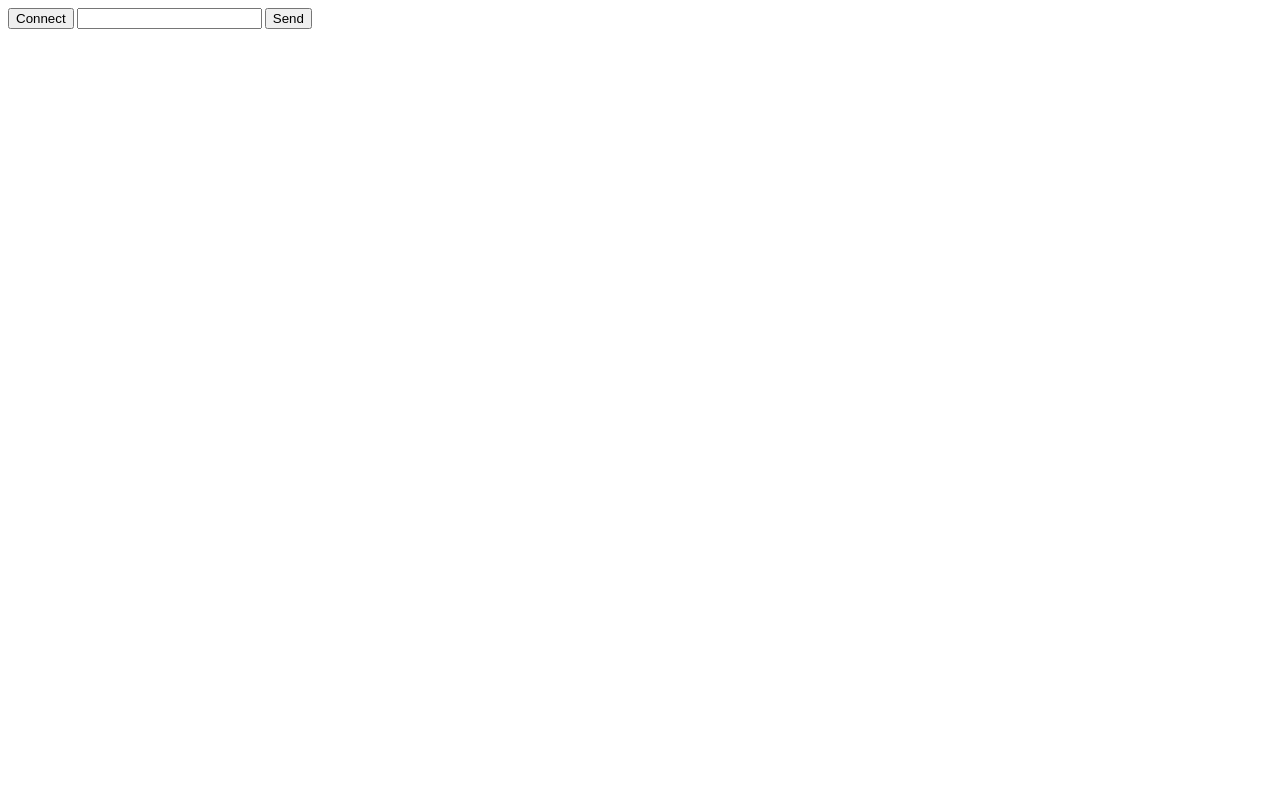
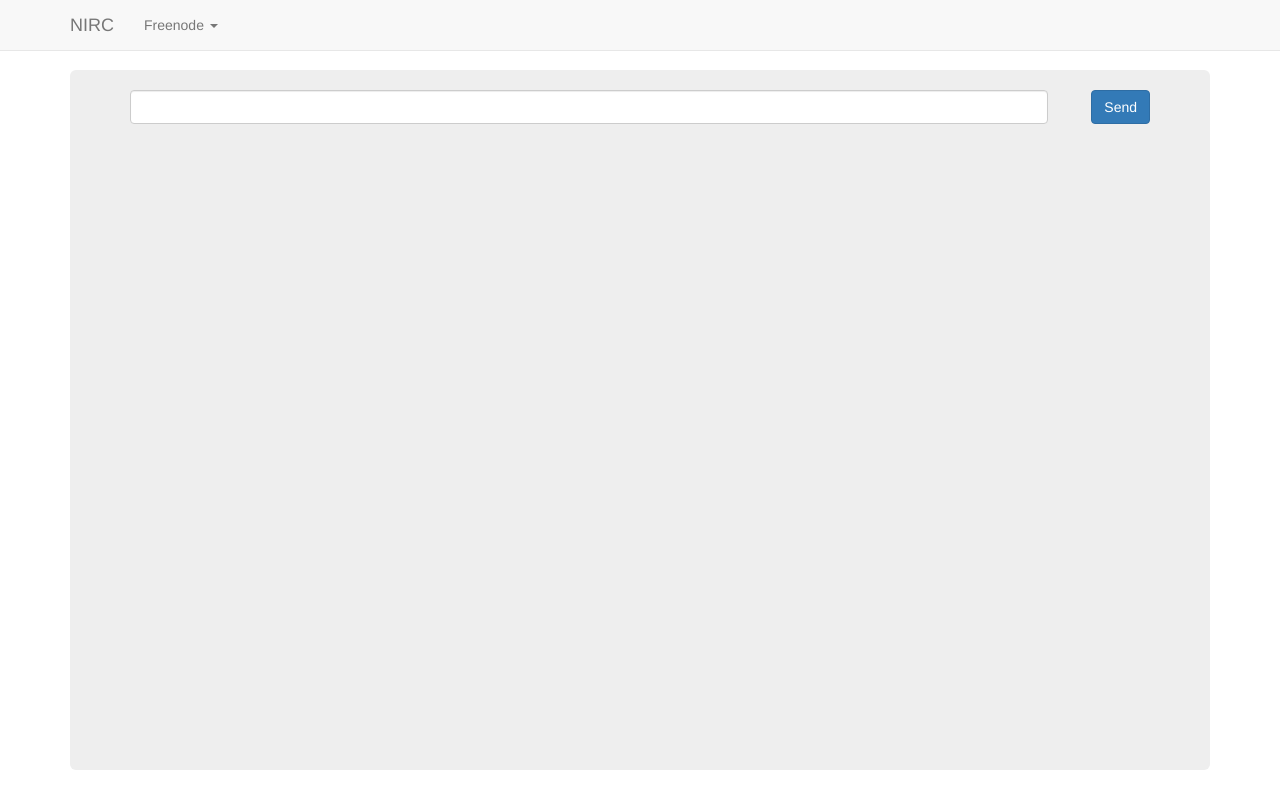
Before and after one commit to RolfKoenders/nirc, a website: page public/index.html in a window 1280 px wide. Drawn offline with nearby package versions, Linux system fonts and the light colour scheme.

Commit message:
Added some simple bootstrap theme to work with.

```diff
--- a/public/index.html
+++ b/public/index.html
@@ -2,23 +2,64 @@
 <html>
     <head>
         <title>NIRC - Stream messages test</title>
+        <link rel="stylesheet" href="https://maxcdn.bootstrapcdn.com/bootstrap/3.2.0/css/bootstrap.min.css">
         <style>
-            body { font-family: 'Arial'; font-size: 11px; }
-            #messages { list-style-type: none; }
+            body {
+                padding-top: 70px;
+            }
+            .container .jumbotron {
+                height: 700px;
+                padding-top: 10px;
+                padding-bottom: 10px;
+            }
+            #messages { list-style-type: none; overflow-y: scroll; }
+            #message { display: inline-block; width: 90%; }
+            #send-btn { display: inline-block; float: right; }
         </style>
         <script src="//cdnjs.cloudflare.com/ajax/libs/jquery/2.1.1/jquery.js"></script>
+        <script src="https://maxcdn.bootstrapcdn.com/bootstrap/3.2.0/js/bootstrap.min.js"></script>
         <script src="scripts.js"></script>
     </head>
+
 <body>
 
-    <button id="connect-btn">Connect</button>
-    <input type="text" width="500px" id="message">
-    <button id="send-btn">Send</button>
+    <!-- Fixed navbar -->
+    <div class="navbar navbar-default navbar-fixed-top" role="navigation">
+      <div class="container">
+        <div class="navbar-header">
+          <button type="button" class="navbar-toggle collapsed" data-toggle="collapse" data-target=".navbar-collapse">
+            <span class="sr-only">Toggle navigation</span>
+            <span class="icon-bar"></span>
+            <span class="icon-bar"></span>
+            <span class="icon-bar"></span>
+          </button>
+          <a class="navbar-brand" href="#">NIRC</a>
+        </div>
+        <div class="navbar-collapse collapse">
+          <ul class="nav navbar-nav">
+            <li class="dropdown">
+                <a href="#" class="dropdown-toggle" data-toggle="dropdown">Freenode <span class="caret"></span></a>
+                <ul class="dropdown-menu" role="menu">
+                  <li><a id="connect-btn" href="#">Connect</a></li>
+                </ul>
+              </li>
+          </ul>
+        </div><!--/.nav-collapse -->
+      </div>
+    </div>
 
-    <br/>
+    <div class="container">
 
-    <ul id="messages">
-    </ul>
+        <div class="jumbotron">
+            <ul id="messages">
+            </ul>
+            <div class="form-group">
+                <input type="input" class="form-control" id="message">
+                <button type="button" class="btn btn-primary" id="send-btn">Send</button>
+            </div>
+        </div>
+
+    </div> <!-- /container -->
 
 </body>
 </html>
--- a/public/scripts.js
+++ b/public/scripts.js
@@ -19,8 +19,8 @@ $(document).ready(function() {
         console.log(event);
         var data = JSON.parse(event.data);
         if (event.type === 'message') {
-            console.log(data.message);
-            list.append("<li>" + data.message + "</li>");
+
+            list.append("<li>" + data.message.replace(/(\r\n|\n|\r)/gm, "<br>") + "</li>");
         }
     };
 
```
